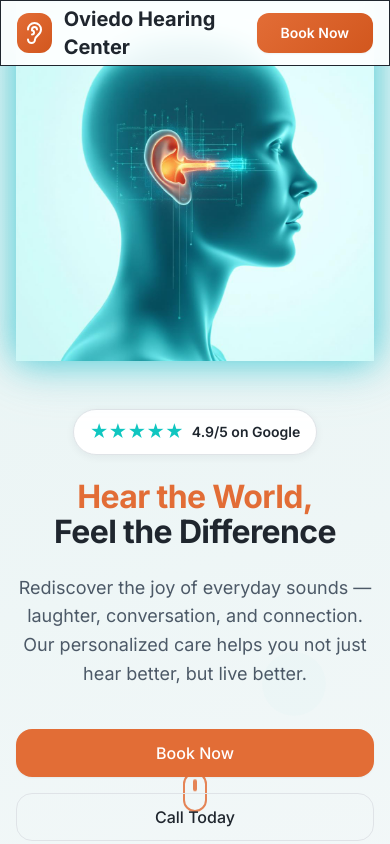
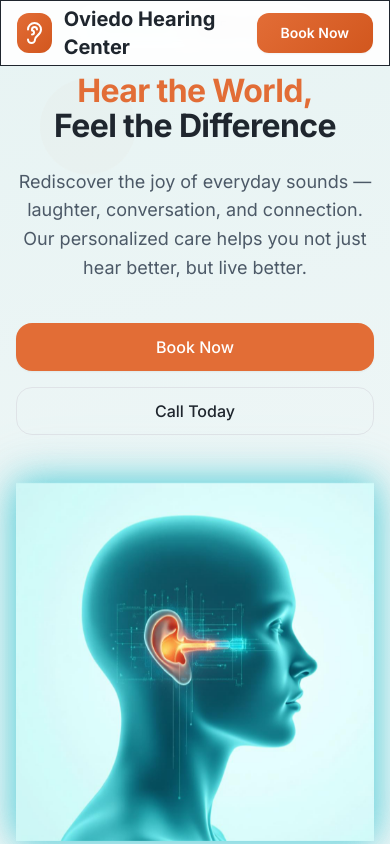
Before and after one commit to triavalabs/listen-well-web-06, a React (Vite) app: page / in a window 390 px wide. Shown: the top 844 px of the page. Built offline with nearby package versions, Linux system fonts and the light colour scheme; the HTML template or start-up script is replaced by a standard one.

Commit message:
Update hero section mobile layout

```diff
--- a/src/components/HeroSection.tsx
+++ b/src/components/HeroSection.tsx
@@ -130,7 +130,7 @@ export const HeroSection = () => {
       </div>
 
       <div className="container mx-auto px-4 z-10" style={{ maxWidth: '1200px' }}>
-        <div className="flex flex-col-reverse md:flex-row gap-12 lg:gap-16 items-center min-h-[calc(100vh-8rem)]">
+        <div className="flex flex-col md:flex-row gap-12 lg:gap-16 items-center min-h-[calc(100vh-8rem)]">
           {/* Hero Content */}
           <div className="flex-1 text-center md:text-left animate-slide-up space-y-6">
             {/* Google Rating */}
```
